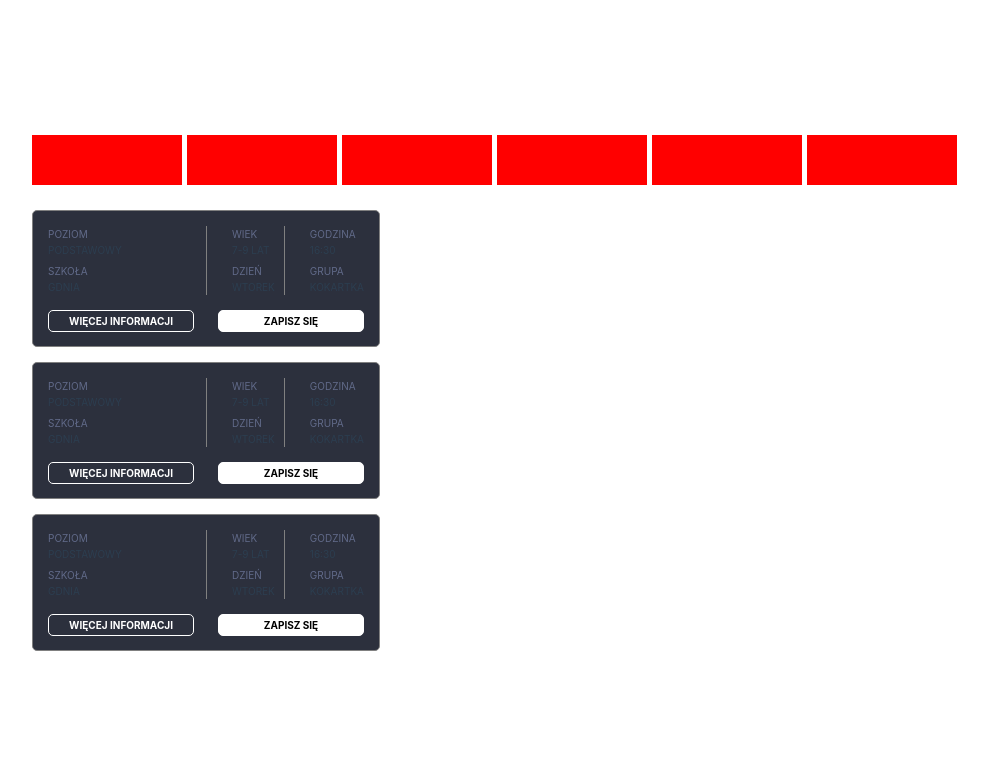
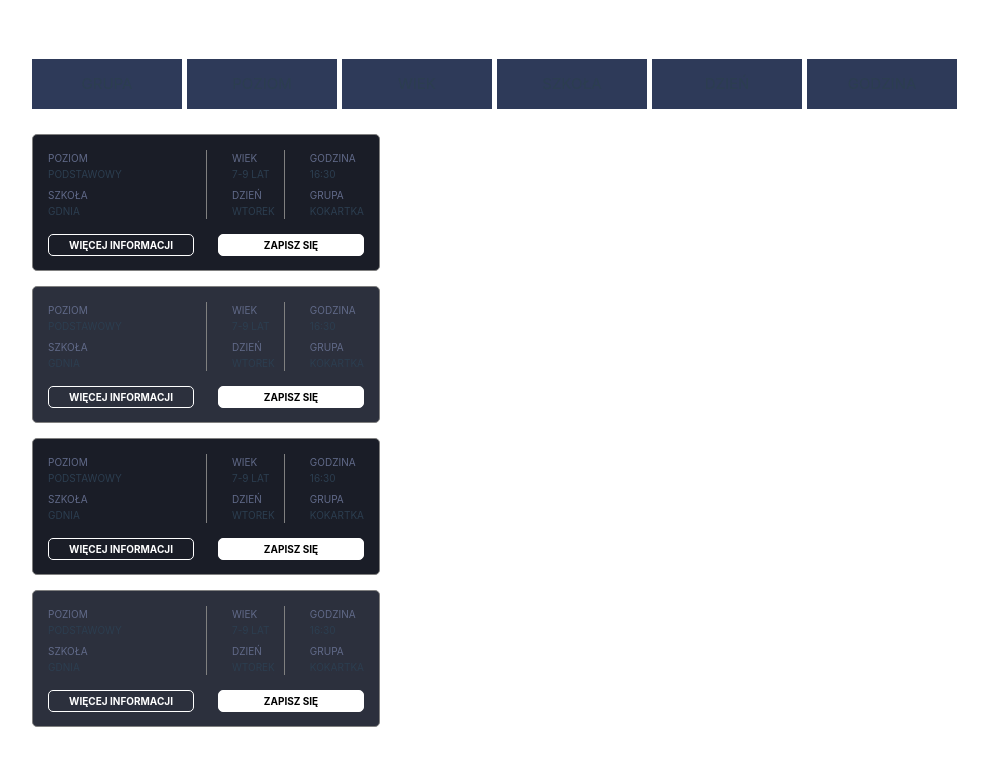
Before and after one commit to Olkens/Wyszukiwarka_kokartka, a Vue app in the folder kokartka-wyszukiwarka/: page / in a window 1280 px wide. Shown: the top 766 px of the page, without its empty margins (0-988 px from the left). Built offline with nearby package versions, Linux system fonts and the light colour scheme.

Commit message:
zmiany w HEADING

```diff
--- a/kokartka-wyszukiwarka/src/App.vue
+++ b/kokartka-wyszukiwarka/src/App.vue
@@ -8,6 +8,7 @@ import Heading from "./components/Heading.vue";
 <template>
   <div>
     <Heading class="mar-bot" />
+    <Trening2 />
     <Trening2 />
     <Trening2 />
     <Trening2 />
--- a/kokartka-wyszukiwarka/src/components/Heading.vue
+++ b/kokartka-wyszukiwarka/src/components/Heading.vue
@@ -1,11 +1,11 @@
 <template>
   <div class="box-cont">
-    <div class="box"></div>
-    <div class="box"></div>
-    <div class="box"></div>
-    <div class="box"></div>
-    <div class="box"></div>
-    <div class="box"></div>
+    <div class="box"><p>GRUPA</p></div>
+    <div class="box"><p>POZIOM</p></div>
+    <div class="box"><p>WIEK</p></div>
+    <div class="box">SZKOŁA</div>
+    <div class="box">DZIEŃ</div>
+    <div class="box">GODZINA</div>
   </div>
 </template>
 
@@ -17,7 +17,10 @@ export default {};
 .box {
   width: 150px;
   height: 50px;
-  background: red;
+  background: #2e3a59;
+  display: flex;
+  align-items: center;
+  justify-content: center;
 }
 .box-cont {
   display: flex;
--- a/kokartka-wyszukiwarka/src/components/Trening2.vue
+++ b/kokartka-wyszukiwarka/src/components/Trening2.vue
@@ -49,6 +49,17 @@
 
 <script>
 export default {};
+window.onload = function () {
+  const mainCont = document.querySelectorAll(".tr-main-container");
+  console.log(mainCont);
+
+  for (let i = 0; i < mainCont.length; i++) {
+    console.log(mainCont[i]);
+    if (i % 2 != 0) {
+      mainCont[i].classList.add("tr-main-container-second-bgcolor");
+    }
+  }
+};
 </script>
 
 <style>
@@ -63,8 +74,12 @@ export default {};
   font-size: 10px;
   height: 137px;
   margin-bottom: 15px;
-  background: #2c303d;
+  background-color: #1a1d27;
   text-transform: uppercase;
+}
+
+.tr-main-container-second-bgcolor {
+  background-color: #2c303d !important;
 }
 
 .tr-info-box-1 {
```
